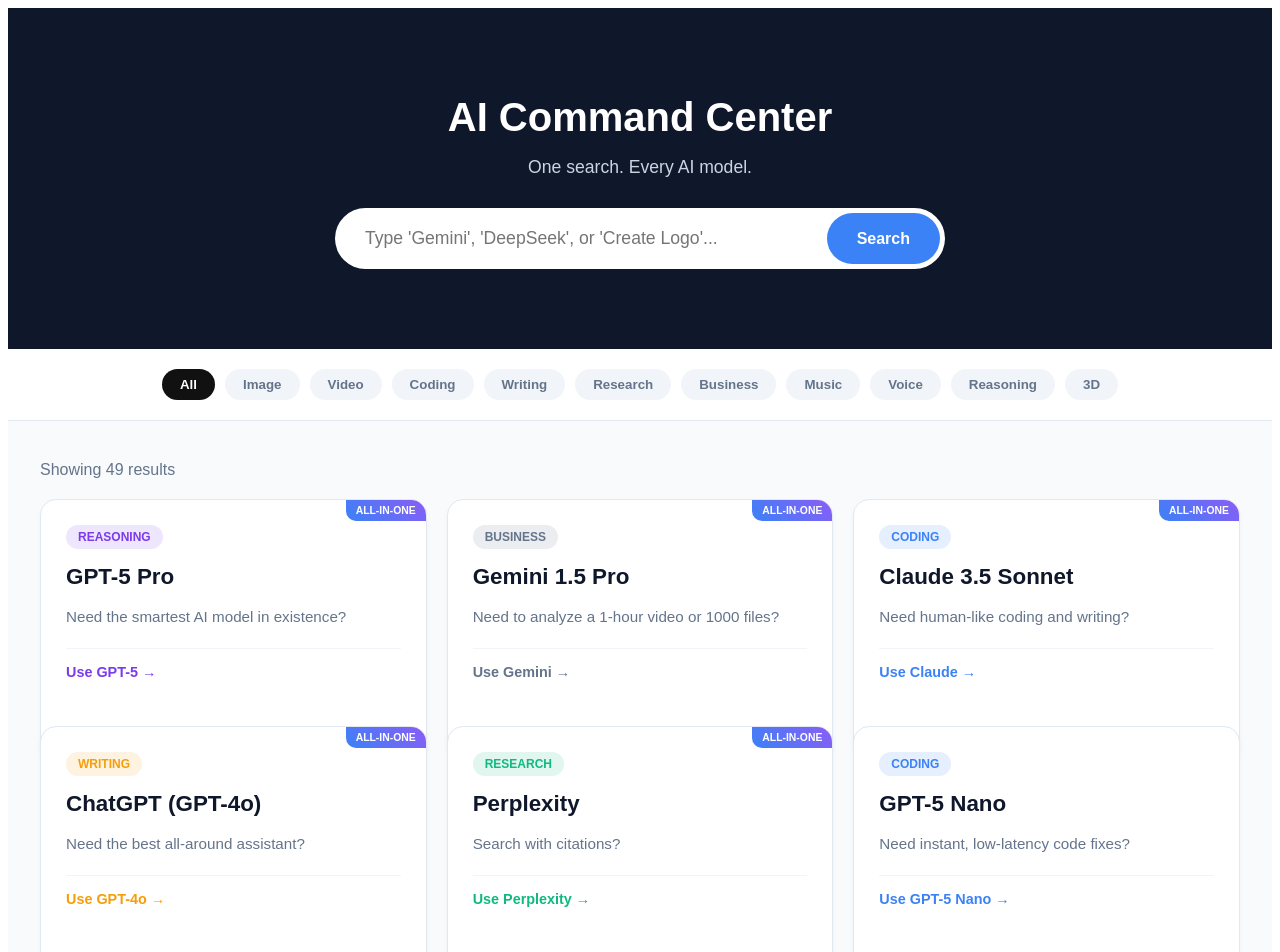
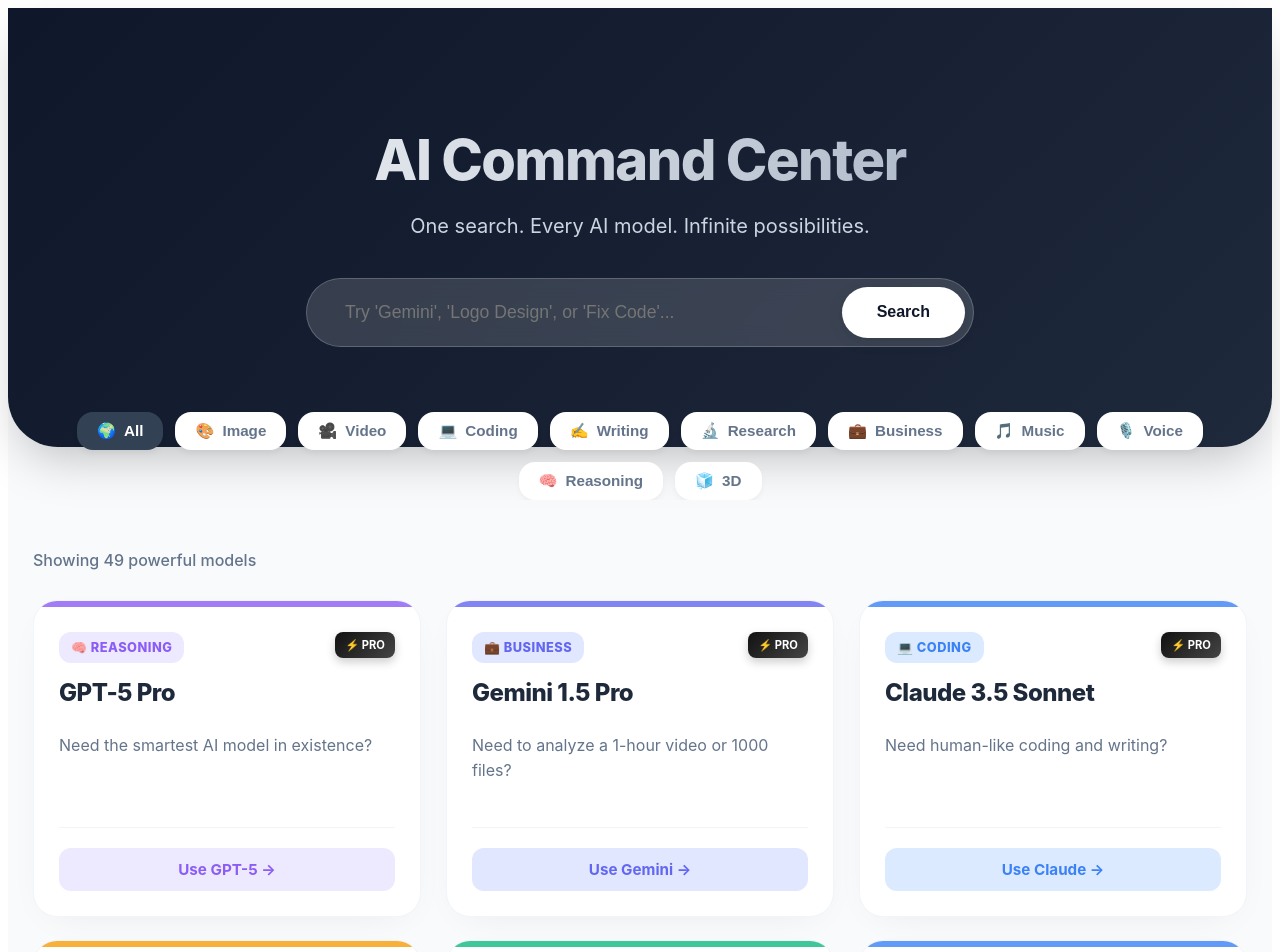
Before and after one commit to pabalevivek/excel-simple, a Next.js app: page / in a window 1280 px wide. Shown: the top 952 px of the page. Built offline with nearby package versions, Linux system fonts and the light colour scheme.

Commit message:
Update index.js

```diff
--- a/pages/index.js
+++ b/pages/index.js
@@ -16,187 +16,265 @@
   const [activeCategory, setActiveCategory] = useState('All');
   const [isFallback, setIsFallback] = useState(false);
 
-  // --- 1. COLOR SYSTEM ---
-  const categoryColors = {
-    'All': '#111',
-    'Image': '#8b5cf6',
-    'Video': '#ef4444',
-    'Coding': '#3b82f6',
-    'Writing': '#f59e0b',
-    'Research': '#10b981',
-    'Business': '#64748b',
-    'Music': '#ec4899',
-    'Voice': '#f97316',
-    'Reasoning': '#7c3aed',
-    '3D': '#06b6d4'
+  // --- 1. PROFESSIONAL COLOR PALETTE (Vibrant & Modern) ---
+  const categoryConfig = {
+    'All':      { color: '#334155', bg: '#f1f5f9', icon: '🌍' },
+    'Image':    { color: '#a855f7', bg: '#f3e8ff', icon: '🎨' }, // Purple
+    'Video':    { color: '#ef4444', bg: '#fee2e2', icon: '🎥' }, // Red
+    'Coding':   { color: '#3b82f6', bg: '#dbeafe', icon: '💻' }, // Blue
+    'Writing':  { color: '#f59e0b', bg: '#fef3c7', icon: '✍️' }, // Amber
+    'Research': { color: '#10b981', bg: '#d1fae5', icon: '🔬' }, // Emerald
+    'Business': { color: '#6366f1', bg: '#e0e7ff', icon: '💼' }, // Indigo
+    'Music':    { color: '#ec4899', bg: '#fce7f3', icon: '🎵' }, // Pink
+    'Voice':    { color: '#f97316', bg: '#ffedd5', icon: '🎙️' }, // Orange
+    'Reasoning':{ color: '#8b5cf6', bg: '#ede9fe', icon: '🧠' }, // Violet
+    '3D':       { color: '#06b6d4', bg: '#cffafe', icon: '🧊' }, // Cyan
+    'Life':     { color: '#14b8a6', bg: '#ccfbf1', icon: '🌱' }  // Teal
   };
 
-  const getCategoryColor = (cat) => categoryColors[cat] || '#666';
-  const categories = Object.keys(categoryColors).map(key => ({ id: key, label: key }));
+  const getConfig = (cat) => categoryConfig[cat] || categoryConfig['All'];
+  const categories = Object.keys(categoryConfig).filter(k => k !== 'Life').map(key => ({ id: key, ...categoryConfig[key] }));
 
   // --- 2. SEARCH HANDLER ---
   const handleSearch = () => {
     setQuery(inputValue.toLowerCase().trim());
-    setActiveCategory('All'); // Force reset to 'All' so we search everything
+    setActiveCategory('All');
   };
 
   const handleKeyDown = (e) => {
     if (e.key === 'Enter') handleSearch();
   };
 
-  // --- 3. OPTIMIZED FILTER LOGIC ---
+  // --- 3. FILTER LOGIC ---
   let displayTools = tools.filter(tool => {
-    // A. Category Check
     if (activeCategory !== 'All' && tool.category !== activeCategory) return false;
 
-    // B. Search Check (If query exists)
     if (query) {
-      // Create a "Searchable String" that includes Title, Model Name, and Description
-      const searchableText = `${tool.title} ${tool.model_name} ${tool.problem} ${tool.solution} ${tool.category}`.toLowerCase();
+      const toolText = `${tool.title} ${tool.model_name} ${tool.problem} ${tool.solution} ${tool.category}`.toLowerCase();
 
-      // 1. Direct Match: If the tool name literally contains the search query (e.g. "gemini")
-      if (searchableText.includes(query)) return true;
+      // Exact Match (Priority)
+      if (toolText.includes(query)) return true;
 
-      // 2. Fuzzy Match: Split query into words (e.g. "edit video")
-      const searchTerms = query.split(' ').filter(t => t.trim().length > 0);
-
-      // Check if ANY of the words match (e.g. "video" matches)
-      return searchTerms.some(term => searchableText.includes(term));
+      // Fuzzy Match
+      const searchTerms = query.split(' ').filter(t => t.trim().length > 1);
+      return searchTerms.some(term => toolText.includes(term));
     }
-
-    return true; // If no query, show everything in the category
+    return true;
   });
 
-  // --- 4. SORTING (Smart Ranking) ---
+  // --- 4. SORTING ---
   if (query) {
     displayTools.sort((a, b) => {
-      // Rule 1: Exact Title Match gets priority (e.g. "Gemini" -> Gemini Pro)
-      const aTitle = a.title.toLowerCase();
-      const bTitle = b.title.toLowerCase();
-      const aMatch = aTitle.includes(query);
-      const bMatch = bTitle.includes(query);
-
-      if (aMatch && !bMatch) return -1; // A comes first
-      if (!aMatch && bMatch) return 1;  // B comes first
-
-      // Rule 2: "All-in-One" models come next
+      const aMatch = a.title.toLowerCase().includes(query);
+      const bMatch = b.title.toLowerCase().includes(query);
+      if (aMatch && !bMatch) return -1;
+      if (!aMatch && bMatch) return 1;
       return (b.is_multimodal === true) - (a.is_multimodal === true);
     });
   } else {
-    // Default Sort: All-in-One at top
     displayTools.sort((a, b) => (b.is_multimodal === true) - (a.is_multimodal === true));
   }
 
-  // --- 5. SAFETY NET ---
+  // --- 5. FALLBACK ---
   useEffect(() => {
-    if (query && displayTools.length === 0) {
-      setIsFallback(true);
-    } else {
-      setIsFallback(false);
-    }
+    setIsFallback(query && displayTools.length === 0);
   }, [query, displayTools.length]);
 
   const finalTools = (isFallback && query) ? tools.slice(0, 8) : displayTools;
 
   return (
-    <div style={{ fontFamily: 'sans-serif', background: '#f8fafc', minHeight: '100vh', color: '#111' }}>
+    <div style={{ fontFamily: '"Inter", -apple-system, BlinkMacSystemFont, sans-serif', background: '#f8fafc', minHeight: '100vh', color: '#0f172a' }}>
 
-      {/* HERO */}
-      <div style={{ background: '#0f172a', padding: '60px 20px 80px', textAlign: 'center', color: 'white' }}>
-        <h1 style={{ fontSize: '2.5rem', fontWeight: '800', marginBottom: '15px' }}>AI Command Center</h1>
-        <p style={{ color: '#cbd5e1', marginBottom: '30px', fontSize: '1.1rem' }}>One search. Every AI model.</p>
+      {/* CSS FOR HOVER EFFECTS */}
+      <style jsx global>{`
+        .tool-card {
+          transition: all 0.3s cubic-bezier(0.4, 0, 0.2, 1);
+        }
+        .tool-card:hover {
+          transform: translateY(-8px);
+        }
+        .category-btn {
+          transition: all 0.2s ease;
+        }
+        .category-btn:hover {
+          transform: scale(1.05);
+        }
+      `}</style>
 
-        <div style={{ display: 'flex', maxWidth: '600px', margin: '0 auto', background: 'white', borderRadius: '50px', padding: '5px' }}>
+      {/* HERO SECTION */}
+      <div style={{
+        background: 'linear-gradient(135deg, #0f172a 0%, #1e293b 100%)',
+        padding: '80px 20px 100px',
+        textAlign: 'center',
+        color: 'white',
+        borderBottomLeftRadius: '50px',
+        borderBottomRightRadius: '50px',
+        boxShadow: '0 20px 50px -12px rgba(0, 0, 0, 0.25)'
+      }}>
+        <h1 style={{ fontSize: '3.5rem', fontWeight: '800', marginBottom: '15px', letterSpacing: '-1.5px', background: 'linear-gradient(to right, #fff, #94a3b8)', WebkitBackgroundClip: 'text', WebkitTextFillColor: 'transparent' }}>
+          AI Command Center
+        </h1>
+        <p style={{ color: '#cbd5e1', marginBottom: '40px', fontSize: '1.25rem', fontWeight: '400' }}>
+          One search. Every AI model. Infinite possibilities.
+        </p>
+
+        {/* Search Bar */}
+        <div style={{ display: 'flex', maxWidth: '650px', margin: '0 auto', background: 'rgba(255,255,255,0.15)', backdropFilter: 'blur(10px)', borderRadius: '60px', padding: '8px', border: '1px solid rgba(255,255,255,0.2)' }}>
           <input
             type="text"
-            placeholder="Type 'Gemini', 'DeepSeek', or 'Create Logo'..."
+            placeholder="Try 'Gemini', 'Logo Design', or 'Fix Code'..."
             value={inputValue}
             onChange={(e) => setInputValue(e.target.value)}
             onKeyDown={handleKeyDown}
-            style={{ flex: 1, padding: '15px 25px', borderRadius: '50px', border: 'none', fontSize: '1.1rem', outline: 'none', color: '#333' }}
+            style={{
+              flex: 1, padding: '15px 30px', borderRadius: '50px', border: 'none',
+              fontSize: '1.1rem', outline: 'none', background: 'transparent', color: 'white', fontWeight: '500'
+            }}
           />
           <button
             onClick={handleSearch}
-            style={{ background: '#3b82f6', color: 'white', border: 'none', padding: '12px 30px', borderRadius: '40px', fontSize: '1rem', fontWeight: 'bold', cursor: 'pointer' }}
+            style={{
+              background: '#fff', color: '#0f172a', border: 'none', padding: '12px 35px',
+              borderRadius: '40px', fontSize: '1rem', fontWeight: '700', cursor: 'pointer',
+              boxShadow: '0 4px 15px rgba(0,0,0,0.1)'
+            }}
           >
             Search
           </button>
         </div>
       </div>
 
-      {/* CATEGORIES */}
-      <div style={{ padding: '20px', borderBottom: '1px solid #e2e8f0', overflowX: 'auto', display: 'flex', gap: '10px', justifyContent: 'center', background: 'white', position: 'sticky', top: 0, zIndex: 50 }}>
+      {/* CATEGORY PILLS */}
+      <div style={{ marginTop: '-35px', padding: '0 20px', overflowX: 'auto', display: 'flex', gap: '12px', justifyContent: 'center', flexWrap: 'wrap' }}>
         {categories.map(cat => (
           <button
             key={cat.id}
+            className="category-btn"
             onClick={() => { setActiveCategory(cat.id); setQuery(''); setInputValue(''); setIsFallback(false); }}
             style={{
-              padding: '8px 18px', borderRadius: '25px', border: 'none', cursor: 'pointer',
-              background: activeCategory === cat.id ? getCategoryColor(cat.id) : '#f1f5f9',
+              padding: '10px 20px', borderRadius: '16px', border: 'none', cursor: 'pointer',
+              background: activeCategory === cat.id ? cat.color : 'white',
               color: activeCategory === cat.id ? 'white' : '#64748b',
-              fontWeight: '700', whiteSpace: 'nowrap', transition: 'all 0.2s'
+              fontWeight: '600', fontSize: '0.95rem',
+              boxShadow: '0 4px 6px -1px rgba(0, 0, 0, 0.05)',
+              display: 'flex', alignItems: 'center', gap: '8px'
             }}
           >
-            {cat.label}
+            <span>{cat.icon}</span> {cat.id}
           </button>
         ))}
       </div>
 
       {/* RESULTS GRID */}
-      <div style={{ maxWidth: '1200px', margin: '40px auto', padding: '0 20px' }}>
-        <div style={{ marginBottom: '20px', color: '#64748b' }}>
+      <div style={{ maxWidth: '1280px', margin: '50px auto', padding: '0 25px' }}>
+
+        {/* Status Text */}
+        <div style={{ marginBottom: '30px', color: '#64748b', fontWeight: '500' }}>
           {isFallback ? (
-            <div style={{ padding: '15px', background: '#fffbeb', color: '#b45309', borderRadius: '8px', border: '1px solid #fcd34d' }}>
-              <strong>No results for "{inputValue}".</strong> Check out these top models:
+            <div style={{ padding: '15px 20px', background: '#fffbeb', color: '#b45309', borderRadius: '12px', border: '1px solid #fcd34d', display: 'inline-block' }}>
+              ⚠️ No exact match found. Showing top recommendations:
             </div>
           ) : (
-            <p>Showing {finalTools.length} results</p>
+            <p>Showing {finalTools.length} powerful models</p>
           )}
         </div>
 
-        <div style={{ display: 'grid', gridTemplateColumns: 'repeat(auto-fill, minmax(320px, 1fr))', gap: '20px' }}>
-          {finalTools.map((item) => (
+        {/* THE CARDS */}
+        <div style={{ display: 'grid', gridTemplateColumns: 'repeat(auto-fill, minmax(340px, 1fr))', gap: '25px' }}>
+          {finalTools.map((item) => {
+            const theme = getConfig(item.category);
+
+            return (
               <Link href={`/formula/${item.slug}`} key={item.slug} style={{ textDecoration: 'none', color: 'inherit' }}>
+                <div
+                  className="tool-card"
+                  style={{
+                    borderRadius: '24px',
+                    background: 'white',
+                    height: '100%',
+                    position: 'relative',
+                    border: '1px solid #f1f5f9',
+                    boxShadow: `0 10px 40px -20px rgba(0,0,0,0.1)`,
+                    display: 'flex',
+                    flexDirection: 'column',
+                    overflow: 'hidden'
+                  }}
+                  onMouseEnter={(e) => {
+                    e.currentTarget.style.boxShadow = `0 20px 40px -10px ${theme.color}40`; // Dynamic colored glow on hover
+                    e.currentTarget.style.borderColor = theme.color;
+                  }}
+                  onMouseLeave={(e) => {
+                    e.currentTarget.style.boxShadow = `0 10px 40px -20px rgba(0,0,0,0.1)`;
+                    e.currentTarget.style.borderColor = '#f1f5f9';
+                  }}
+                >
+
+                  {/* TOP BANNER (Dynamic Color) */}
                   <div style={{
-                border: '1px solid #e2e8f0', borderRadius: '16px', padding: '25px',
-                background: 'white', height: '100%', position: 'relative', overflow: 'hidden',
-                boxShadow: '0 4px 6px -1px rgba(0, 0, 0, 0.05)', transition: 'transform 0.2s'
+                    height: '6px',
+                    width: '100%',
+                    background: theme.color,
+                    opacity: 0.8
+                  }}></div>
+
+                  {/* CARD BODY */}
+                  <div style={{ padding: '25px', flex: 1, display: 'flex', flexDirection: 'column' }}>
+
+                    {/* Header: Icon + Category */}
+                    <div style={{ display: 'flex', justifyContent: 'space-between', alignItems: 'flex-start', marginBottom: '15px' }}>
+                      <div style={{
+                        background: theme.bg, color: theme.color,
+                        padding: '8px 12px', borderRadius: '12px',
+                        fontSize: '0.8rem', fontWeight: '800',
+                        textTransform: 'uppercase', letterSpacing: '0.5px',
+                        display: 'flex', alignItems: 'center', gap: '6px'
                       }}>
+                        {theme.icon} {item.category}
+                      </div>
 
-                {/* BADGE for Multimodal */}
+                      {/* Multimodal Badge */}
                       {item.is_multimodal && (
                         <div style={{
-                    position: 'absolute', top: 0, right: 0, background: 'linear-gradient(45deg, #3b82f6, #8b5cf6)',
-                    color: 'white', fontSize: '0.65rem', fontWeight: 'bold', padding: '5px 10px',
-                    borderBottomLeftRadius: '10px', textTransform: 'uppercase'
+                          background: 'linear-gradient(135deg, #111, #444)', color: '#fff',
+                          padding: '6px 10px', borderRadius: '8px',
+                          fontSize: '0.7rem', fontWeight: '700',
+                          boxShadow: '0 4px 10px rgba(0,0,0,0.2)'
                         }}>
-                    All-in-One
+                          ⚡ PRO
                         </div>
                       )}
-
-                <div style={{ display: 'flex', alignItems: 'center', gap: '10px', marginBottom: '15px' }}>
-                  <span style={{
-                    background: getCategoryColor(item.category) + '20',
-                    color: getCategoryColor(item.category),
-                    padding: '5px 12px', borderRadius: '20px', fontSize: '0.75rem', fontWeight: '800', textTransform: 'uppercase'
-                  }}>
-                    {item.category}
-                  </span>
                     </div>
 
-                <h3 style={{ fontSize: '1.4rem', margin: '0 0 10px', color: '#0f172a', fontWeight: '800' }}>{item.title}</h3>
-                <p style={{ color: '#64748b', fontSize: '0.95rem', lineHeight: '1.5', marginBottom: '20px' }}>{item.problem}</p>
+                    {/* Title */}
+                    <h3 style={{ fontSize: '1.5rem', margin: '0 0 10px', color: '#1e293b', fontWeight: '800', letterSpacing: '-0.5px' }}>
+                      {item.title}
+                    </h3>
 
+                    {/* Problem/Desc */}
+                    <p style={{ color: '#64748b', fontSize: '1rem', lineHeight: '1.6', flex: 1 }}>
+                      {item.problem}
+                    </p>
+
+                    {/* Footer / Action Button */}
+                    <div style={{ marginTop: '25px', paddingTop: '20px', borderTop: '1px solid #f1f5f9' }}>
                       <div style={{
-                  borderTop: '1px solid #f1f5f9', paddingTop: '15px', marginTop: 'auto',
-                  fontSize: '0.9rem', fontWeight: '700', color: getCategoryColor(item.category),
-                  display: 'flex', alignItems: 'center', gap: '6px'
+                        background: theme.bg,
+                        color: theme.color,
+                        padding: '12px',
+                        borderRadius: '12px',
+                        textAlign: 'center',
+                        fontWeight: '700',
+                        fontSize: '0.95rem',
+                        transition: 'filter 0.2s'
                       }}>
                         Use {item.model_name} →
                       </div>
                     </div>
+                  </div>
+                </div>
               </Link>
-          ))}
+            );
+          })}
         </div>
       </div>
     </div>
```
Lines whose indentation alone changed are shown as unchanged.
